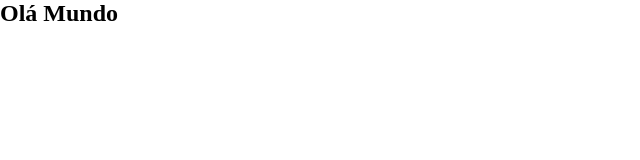
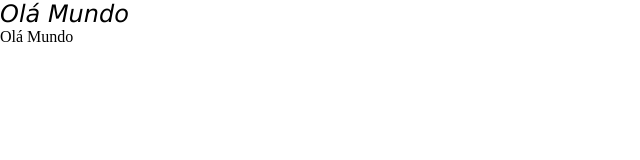
Before and after one commit to RaulMCFidelis/Projetos-Front-End, a plain HTML site: page modulo-css/index.html in a window 1280 px wide. Shown: the whole page, without its empty margins (0-640 px from the left). Drawn offline with Linux system fonts and the light colour scheme.

Commit message:
Estilizando fontes

```diff
--- a/modulo-css/index.html
+++ b/modulo-css/index.html
@@ -8,5 +8,6 @@
 </head>
 <body>
     <h2>Olá Mundo</h2>
+    <p>Olá Mundo</p>
 </body>
 </html>
--- a/modulo-css/style.css
+++ b/modulo-css/style.css
@@ -3,3 +3,10 @@
     padding: 0;
     box-sizing: border-box;
 }
+
+h2{
+    font-size: 17;
+    font-style: italic;
+    font-weight: normal;
+    font-family: Verdana, Geneva, Tahoma, sans-serif;
+}
```
